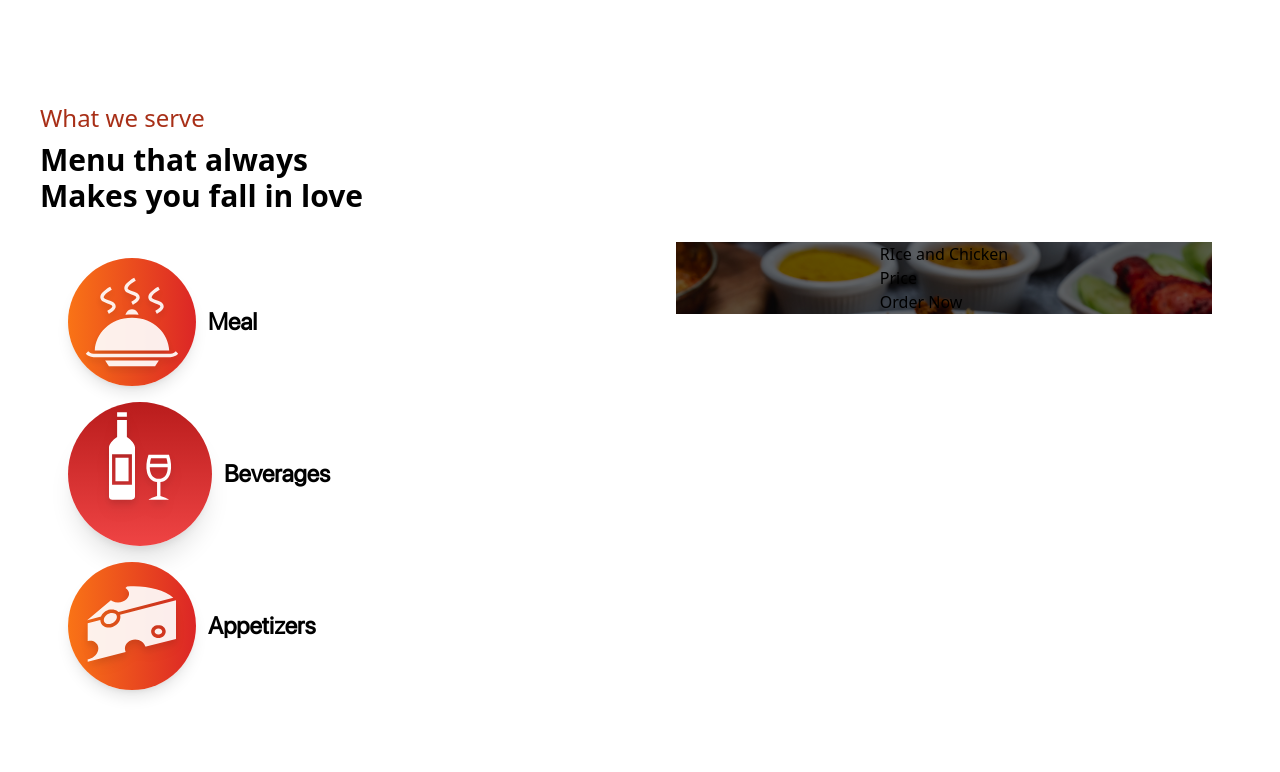
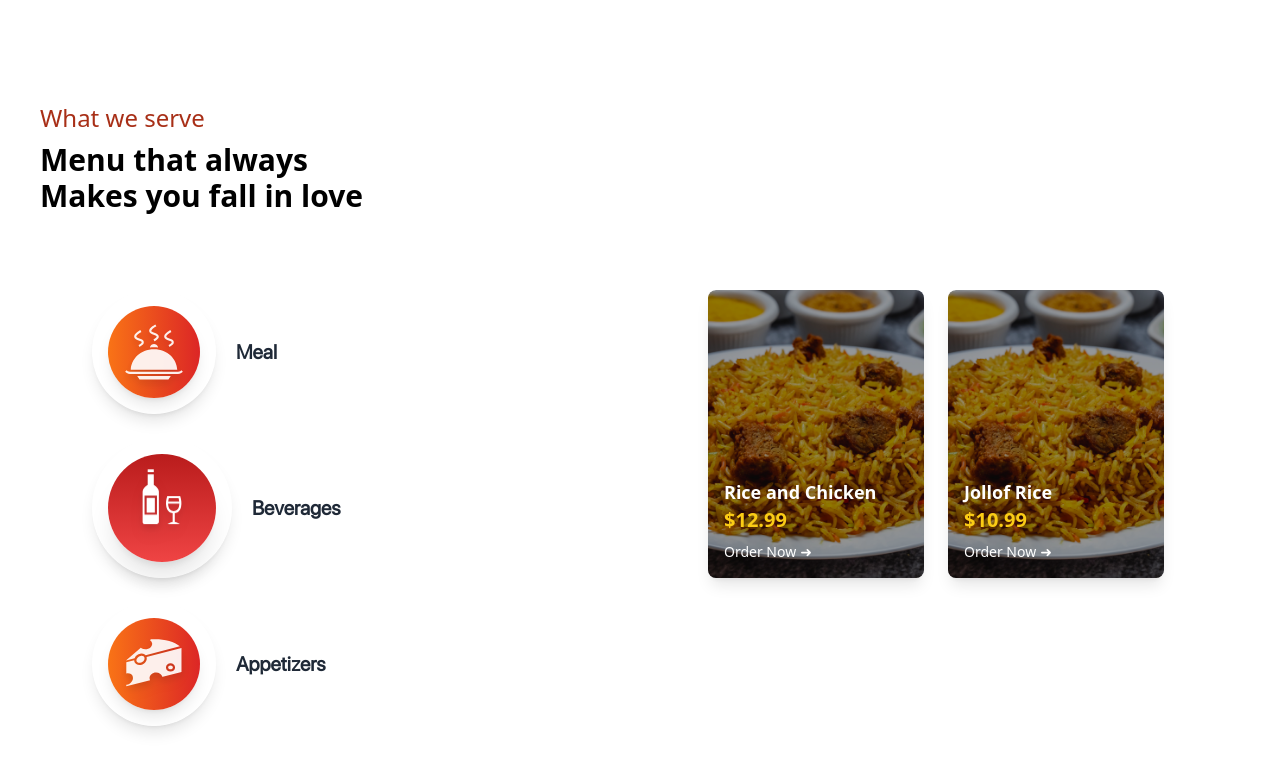
Before and after one commit to TaiwoSoftware/ByteEat, a React (Vite) app: page / in a window 1280 px wide. Shown: the part 914-1686 px from the top of the page. Built offline with nearby package versions, Linux system fonts and the light colour scheme.

Commit message:
hoping to finish the work this night

```diff
--- a/src/components/landing_page/LandingPage.tsx
+++ b/src/components/landing_page/LandingPage.tsx
@@ -34,12 +34,13 @@ export const LandingPage = () => {
           Makes you fall in love
         </h1>
 
-        <div className="grid grid-cols-2 gap-4 w-full">
-          <div className="p-7">
+        <div className="grid grid-cols-1 md:grid-cols-2 gap-8 w-full p-6">
+          {/* Sidebar Section */}
+          <div className="p-7 space-y-6">
             <SidebarList
               children={
                 <div className="flex items-center justify-center p-4 rounded-full bg-gradient-to-r from-orange-500 to-red-600 shadow-lg">
-                  <GiHotMeal className="text-white text-8xl drop-shadow-lg animate-pulse" />
+                  <GiHotMeal className="text-white text-6xl drop-shadow-lg animate-pulse" />
                 </div>
               }
               title="Meal"
@@ -47,7 +48,7 @@ export const LandingPage = () => {
             <SidebarList
               children={
                 <div className="flex items-center justify-center p-6 rounded-full bg-gradient-to-b from-red-700 to-red-500 shadow-xl">
-                  <GiWineBottle className="text-white text-8xl drop-shadow-lg filter brightness-110 animate-bounce" />
+                  <GiWineBottle className="text-white text-6xl drop-shadow-lg filter brightness-110 animate-bounce" />
                 </div>
               }
               title="Beverages"
@@ -55,12 +56,14 @@ export const LandingPage = () => {
             <SidebarList
               children={
                 <div className="flex items-center justify-center p-4 rounded-full bg-gradient-to-r from-orange-500 to-red-600 shadow-lg">
-                  <GiCheeseWedge className="text-white text-8xl drop-shadow-lg animate-pulse" />
+                  <GiCheeseWedge className="text-white text-6xl drop-shadow-lg animate-pulse" />
                 </div>
               }
               title="Appetizers"
             />
           </div>
+
+          {/* Meal Grid Section */}
           <div className="p-7">
             <MealGrid />
           </div>
--- a/src/components/landing_page/MealGrid.tsx
+++ b/src/components/landing_page/MealGrid.tsx
@@ -1,22 +1,38 @@
 import illustration from "../Images/side-view-pilaf-with-stewed-beef-meat-plate.jpg";
+
+const meals = [
+  { name: "Rice and Chicken", price: "$12.99", img: illustration },
+  { name: "Jollof Rice", price: "$10.99", img: illustration },
+];
+
 export const MealGrid = () => {
   return (
-    <div className="w-full">
-      <div
-        className="relative w-full bg-cover bg-no-repeat"
-        style={{
-          backgroundImage: `url(${illustration})`,
-        }}
-      >
-        <div className="absolute inset-0 bg-black bg-opacity-60"></div>
-        <div className="relative z-10 flex items-center justify-center h-full">
-          <div>
-            <p>RIce and Chicken</p>
-            <p>Price</p>
-            <p>Order Now</p>
+    <div className="w-full grid grid-cols-1 md:grid-cols-2 gap-6 p-6">
+      {meals.map((meal, index) => (
+        <div
+          key={index}
+          className="relative w-full rounded-lg overflow-hidden shadow-lg transition-transform transform hover:scale-105"
+        >
+          <div
+            className="relative w-full h-72 bg-cover bg-center"
+            style={{ backgroundImage: `url(${meal.img})` }}
+          >
+            {/* Dark Overlay */}
+            <div className="absolute inset-0 bg-black bg-opacity-40 rounded-lg"></div>
+
+            {/* Content */}
+            <div className="absolute bottom-0 left-0 w-full p-4 text-white">
+              <h2 className="text-lg font-semibold">{meal.name}</h2>
+              <p className="text-xl font-bold text-yellow-400">{meal.price}</p>
+
+              {/* Order Now Button */}
+              <button className="mt-2 text-sm font-medium flex items-center transition-all hover:scale-105">
+                Order Now <span className="ml-1">➜</span>
+              </button>
+            </div>
           </div>
         </div>
-      </div>
+      ))}
     </div>
   );
 };
--- a/src/components/landing_page/SidebarList.tsx
+++ b/src/components/landing_page/SidebarList.tsx
@@ -1,15 +1,20 @@
-interface SiderbarListProps {
+import { ReactNode } from "react";
+
+interface SidebarListProps {
   children: ReactNode;
   title: string;
 }
-import { ReactNode } from "react";
-export const SidebarList = ({ children, title }: SiderbarListProps) => {
+
+export const SidebarList = ({ children, title }: SidebarListProps) => {
   return (
-    <div className="flex items-center gap-3 mt-4 ">
-        {children}
-      <div>
-        <p className="text-2xl font-bold font-fredoka">{title}</p>
-      </div>
+    <div className="flex items-center gap-5 mt-6 transition-transform transform hover:scale-105 cursor-pointer">
+      {/* Icon with Gradient Background */}
+      <div className="p-4 rounded-full shadow-lg">{children}</div>
+
+      {/* Sidebar Title */}
+      <p className="text-xl font-semibold text-gray-800 font-fredoka">
+        {title}
+      </p>
     </div>
   );
 };
```
Also changed, not shown: 1 other file (tests, documents, lock files or other folders).
